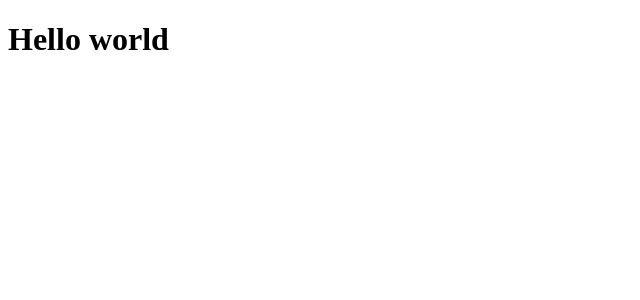
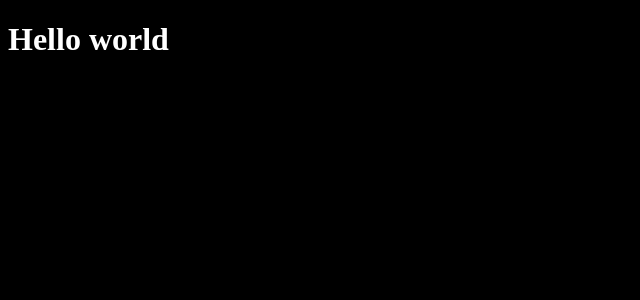
Before and after one commit to trans-memories/trans-memories, a React (Create React App) app: page / in a window 1280 px wide. Shown: the top 300 px of the page, without its empty margins (0-640 px from the left). Built offline with nearby package versions, Linux system fonts and the light colour scheme.

Commit message:
feat: support scss

```diff
--- a/package.json
+++ b/package.json
@@ -9,6 +9,7 @@
     "react": "^18.2.0",
     "react-dom": "^18.2.0",
     "react-scripts": "5.0.1",
+    "sass": "^1.69.5",
     "web-vitals": "^2.1.4"
   },
   "scripts": {
--- a/src/App.js
+++ b/src/App.js
@@ -1,3 +1,5 @@
+import "./app.scss"
+
 function App() {
   return (
     <div className="App">
--- /dev/null
+++ b/src/app.scss
@@ -0,0 +1,4 @@
+body {
+  background-color: black;
+  color: white;
+}
```
Also changed, not shown: 1 other file (tests, documents, lock files or other folders).
